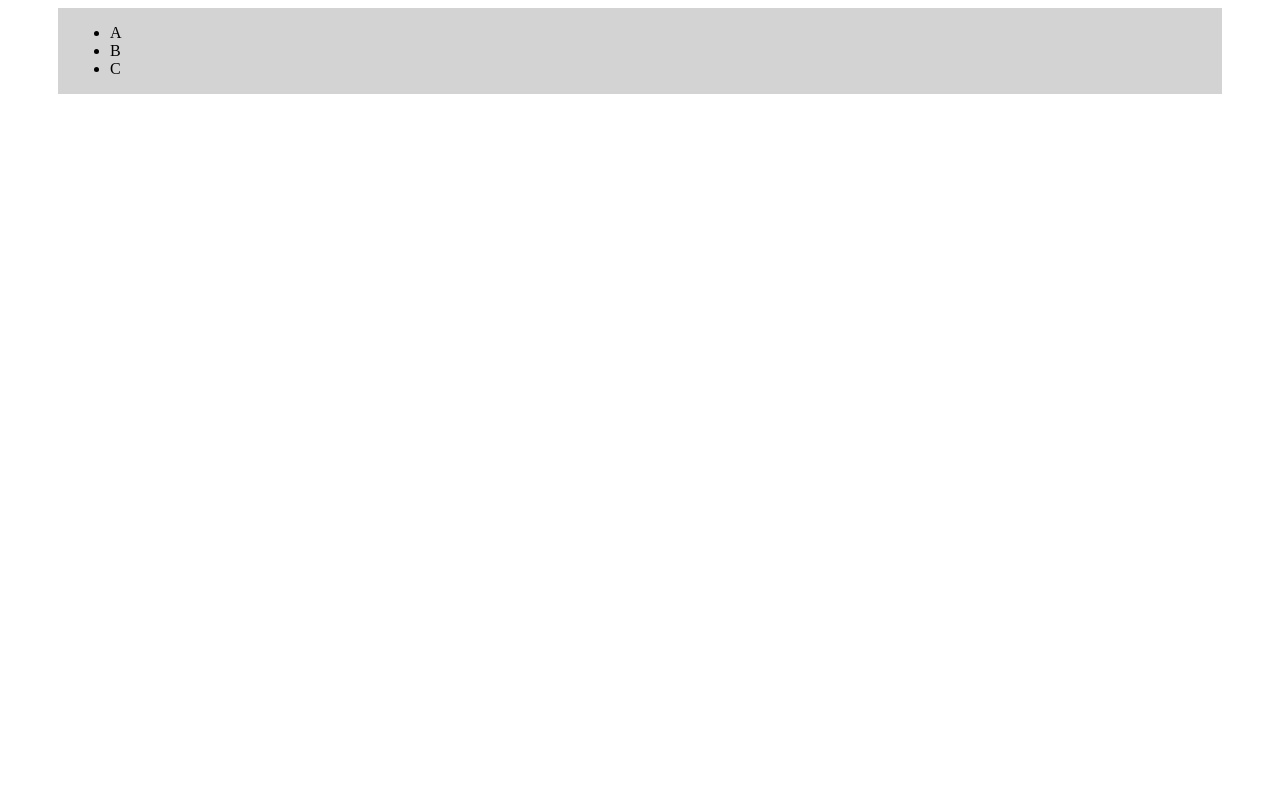
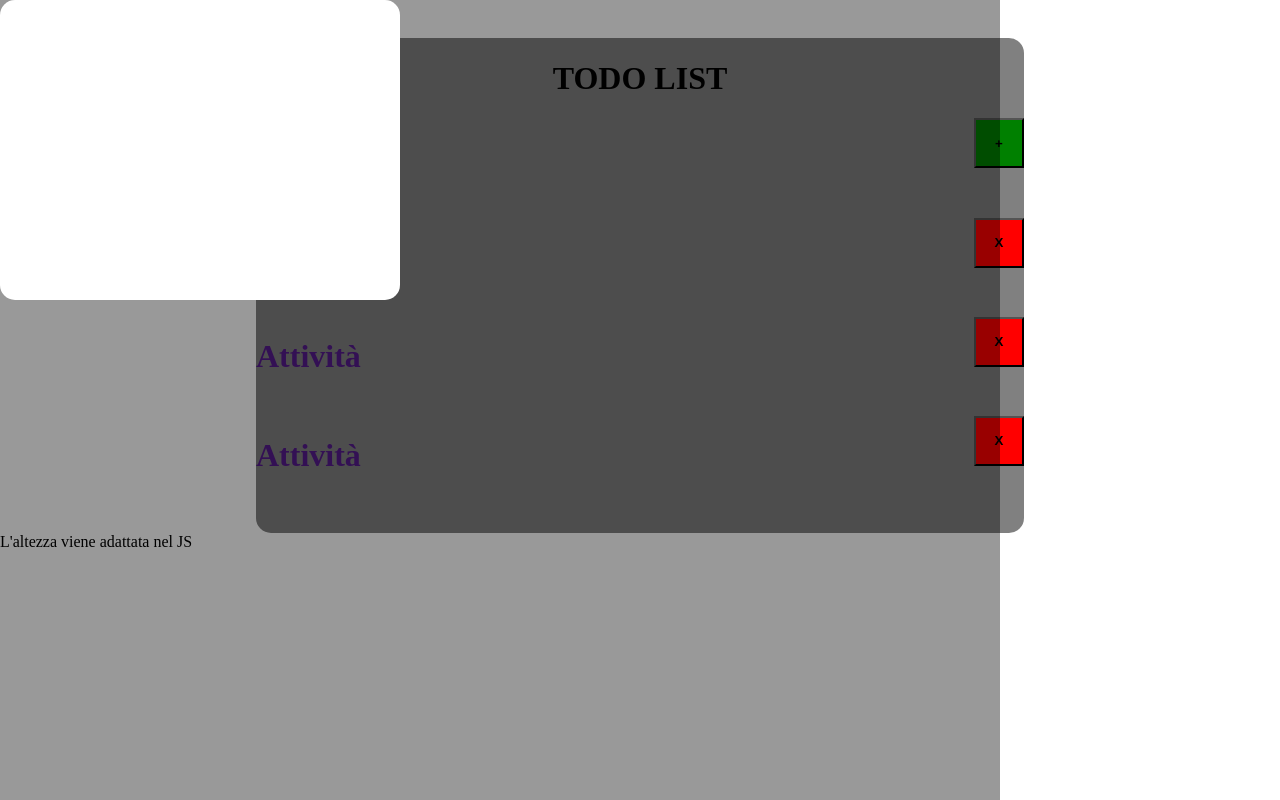
Before and after one commit to NicoMarians/TODO_5B_Mariani, a website: page Static HTML/home.html in a window 1280 px wide. Shown: the top 800 px of the page. Drawn offline with nearby package versions, Linux system fonts and the light colour scheme.

Commit message:
Inizio statico

```diff
--- a/Static HTML/home.html
+++ b/Static HTML/home.html
@@ -4,22 +4,48 @@
     <meta charset="UTF-8">
     <meta name="viewport" content="width=device-width, initial-scale=1.0">
     <link rel="stylesheet" href="../node_modules/bootstrap/dist/css/bootstrap-grid.min.css"/>
+    <link rel="stylesheet" href="../style.css"/>
     <title>Document</title>
 </head>
-<body>
-    <div class="container" style="height:100%;">
-        <div class="row" style="height:100%;">
-            <div class="col" style="background-color: lightgray; height:100%; ">
-                <ul>
-                    <li>A</li>
-                    <li>B</li>
-                    <li>C</li>
-                </ul>
+<body style="margin:0">
+
+    <div >
+        <div class="screen-shadow">
+
+        </div>
+        <div style="align-items:center; justify-items:center">
+            <div class="input-form">
+
             </div>
-
         </div>
 
     </div>
 
+    <div style="padding-top: 3%;">
+        <div class="back-container">
+            <div style="text-align: center;">
+                <h1>TODO LIST</h1>
+                <div style="text-align: left; padding-bottom:2%;">
+                    <a href=""><h1 class="activity-name">Attività</h1></a>
+                    <button class="add-button"><b>+</b></button>
+                </div>
+                <div style="text-align: left; padding-bottom:2%;">
+                    <a href=""><h1 class="activity-name">Attività</h1></a>
+                    <button class="delete-button"><b>X</b></button>
+                </div>
+                <div style="text-align: left; padding-bottom:2%;">
+                    <a href=""><h1 class="activity-name">Attività</h1></a>
+                    <button class="delete-button"><b>X</b></button>
+                </div>
+                <div style="text-align: left; padding-bottom:2%;">
+                    <a href=""><h1 class="activity-name">Attività</h1></a>
+                    <button class="delete-button"><b>X</b></button>
+                </div>
+                <br>
+            </div>
+        </div>
+    </div>
+    L'altezza viene adattata nel JS
+
 </body>
 </html>
--- /dev/null
+++ b/style.css
@@ -0,0 +1,56 @@
+.back-container {
+    width:60%;
+    background-color: gray;
+    margin:auto;
+    overflow-y: scroll;
+    border-radius:15px;
+    flex-direction: column;
+}
+
+.delete-button {
+    width:50px;
+    height:50px;
+    background-color: red;
+    text-align: center;
+    float:right;
+    padding-right:1;
+}
+
+.add-button {
+    width:50px;
+    height:50px;
+    background-color: green;
+    text-align: center;
+    float:right;
+    padding-right:1;
+}
+
+.activity-name {
+    display: inline-block;
+    white-space: nowrap;
+    overflow: hidden;
+    text-overflow: ellipsis;
+    max-width: 80%;
+  }
+
+  .screen-shadow {
+    position: absolute;
+    width:1000px;
+    height:1000px;
+    opacity: 40%;
+    background-color: black;
+    z-index: 2;
+    align-items: center;
+    margin: auto;
+  }
+
+  .input-form {
+    position:absolute;
+    background-color: white;
+    z-index: 3;
+    width:400px;
+    height: 300px;
+    border-radius: 15px;
+    margin-left:auto;
+    margin-right:auto;
+  }
```
